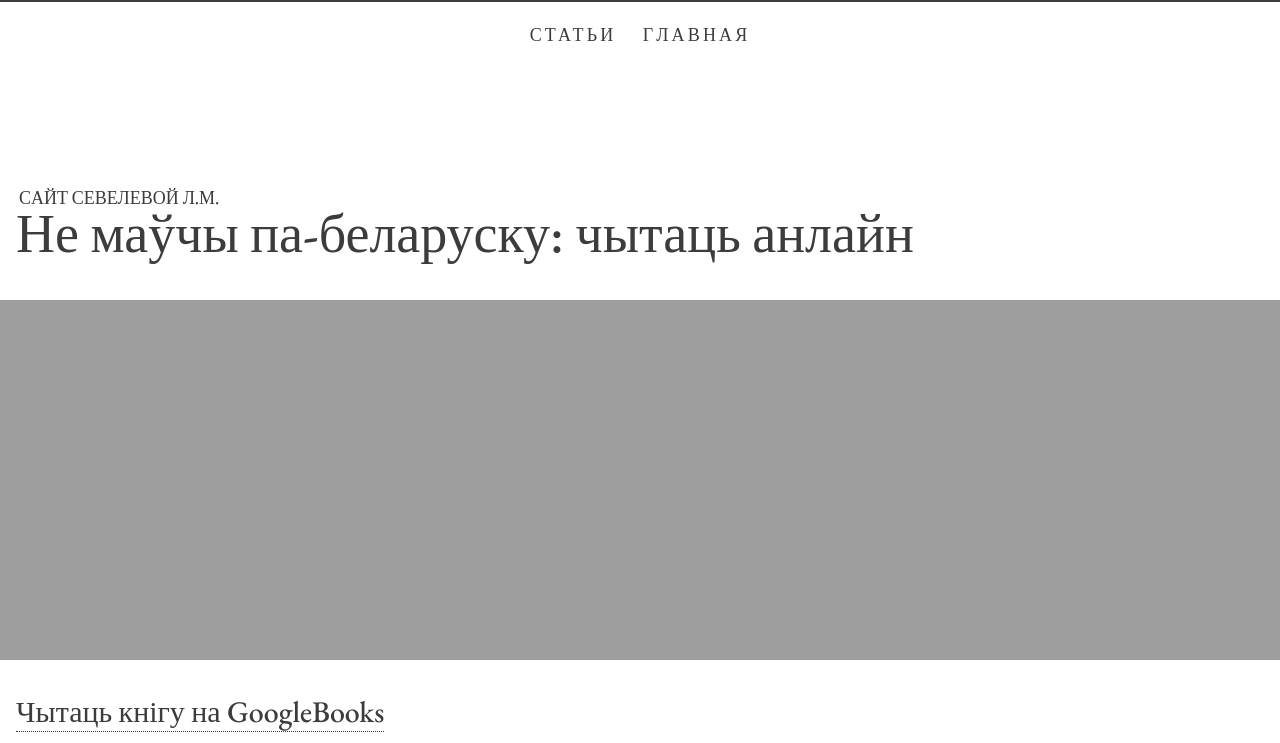
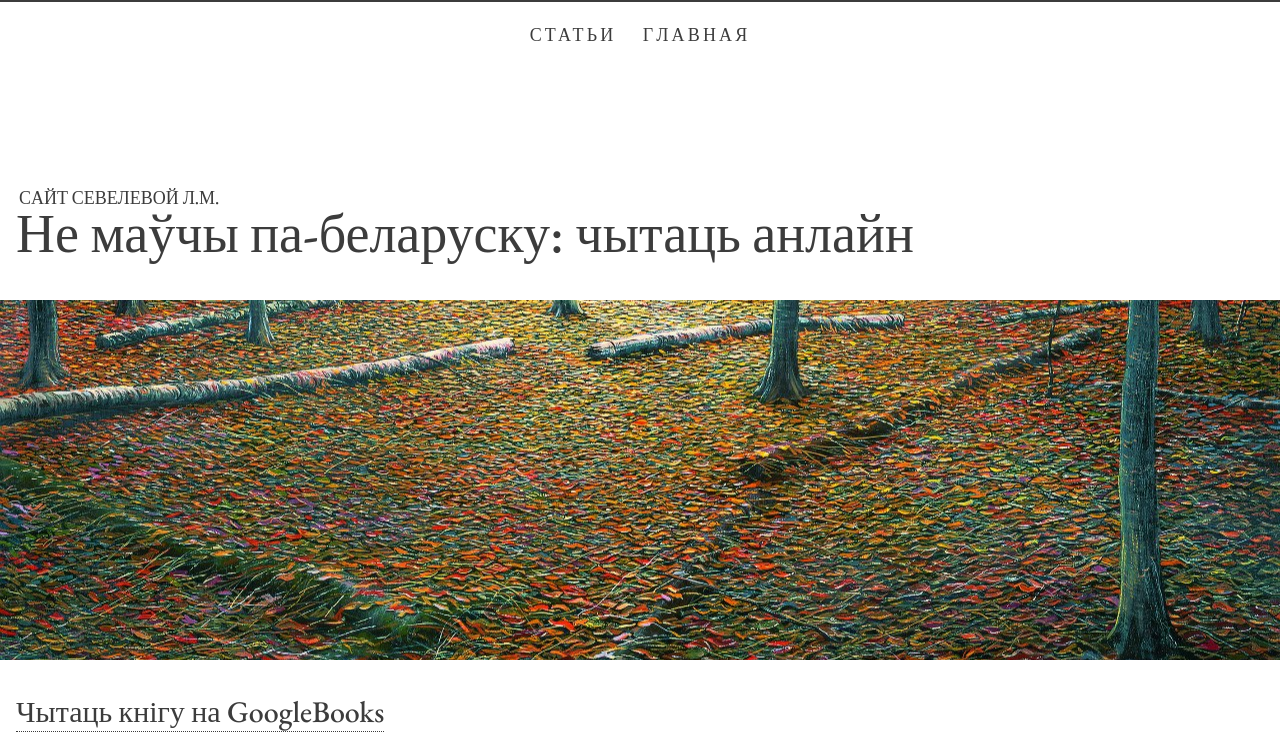
Before and after one commit to seveleva/seveleva, a Jekyll site: the page built from nie-maŭčy.md, in a window 1280 px wide. Shown: the top 743 px of the page. Built offline with Jekyll 4.4.1, drawn with Linux system fonts in a browser that asks for light colours; grey boxes are pictures that could not be loaded.

Commit message:
Update nie-maŭčy.md

```diff
--- a/nie-maŭčy.md
+++ b/nie-maŭčy.md
@@ -3,7 +3,7 @@ layout: page
 title: 'Не маўчы па-беларуску: чытаць анлайн'
 lang: be
 position: 100
-cover_url: 'https://seveleva.com/img/nie-maŭčy.jpg'
+cover_url: 'https://seveleva.com/img/shkarubo.jpg'
 description: >-
   Электронная версія кнігі «Не маўчы па-беларуску» аўтарства Л.М.Севелевай.
   Кніга прапаноўвае два прыклады аразнастайвання навучальнага працэсу з
```
